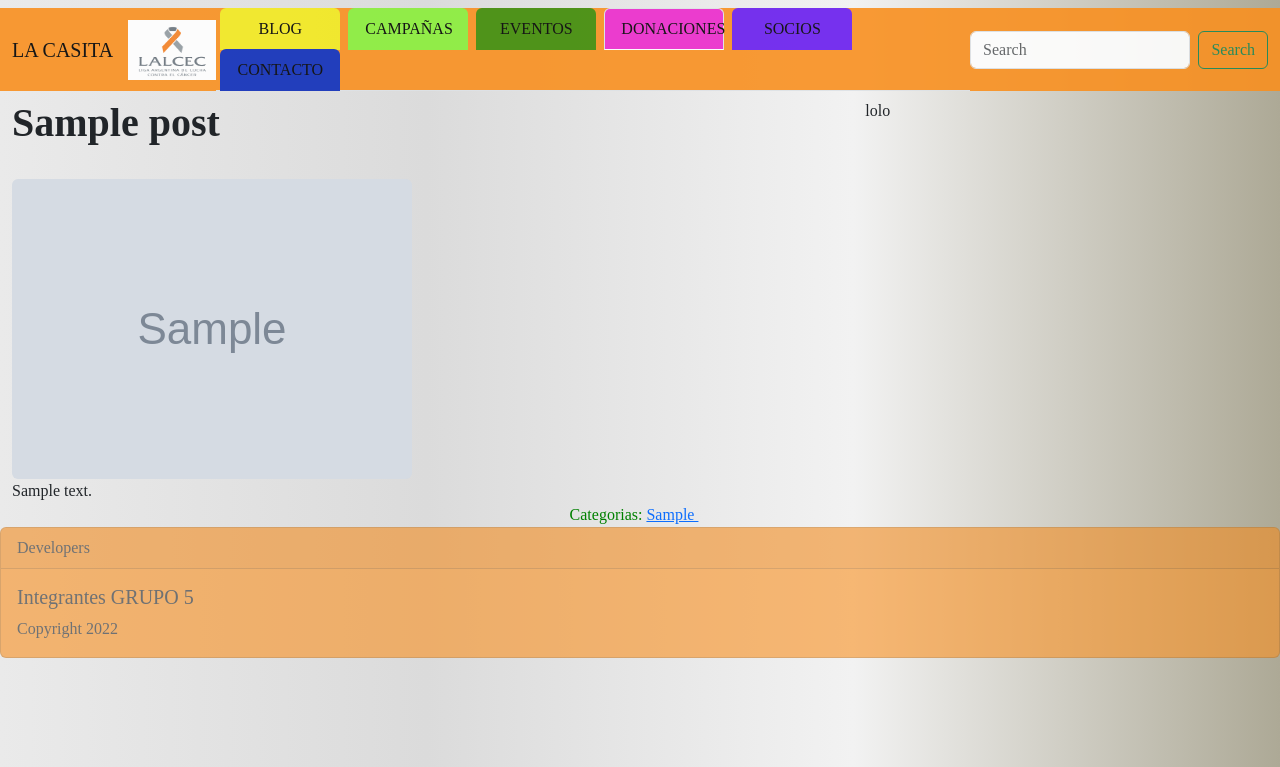
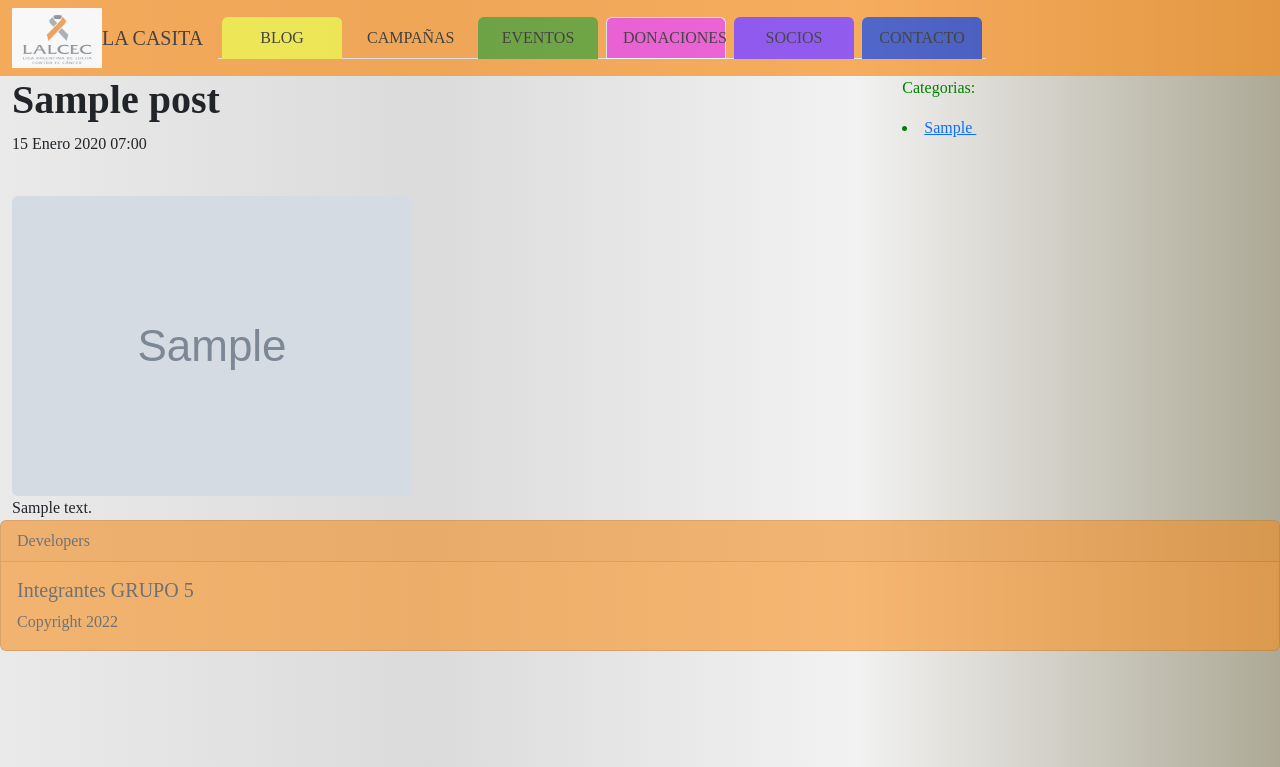
Before and after one commit to guillermoMat/Informatorio2022, a Django app: page /post/ in a window 1280 px wide. Shown: the top 767 px of the page. Run offline with Django 4.2, Linux system fonts and the light colour scheme; tables that the repository leaves empty hold one stand-in row (Sample ...); some libraries are stand-ins or nearby versions.

Commit message:
actualizacion

```diff
--- a/pryectoInfo2022/apps/post/admin.py
+++ b/pryectoInfo2022/apps/post/admin.py
@@ -6,7 +6,7 @@ from .models import Categoria, Post
 @admin.register(Post)
 class AdminPost(admin.ModelAdmin):
     list_display = ('id','titulo','contenido',
-                    'activo','created','updated','IMAGEN','usuario_id')
+                    'activo','created','updated','IMAGEN','usuario')
 
     readonly_fields  = ('created','updated')
 
--- a/pryectoInfo2022/apps/post/models.py
+++ b/pryectoInfo2022/apps/post/models.py
@@ -14,7 +14,7 @@ class Date(models.Model):
         abstract = True
 
 class Categoria(Date):
-    categoria = models.CharField(max_length=15, blank=False,null=True)
+    categoria = models.CharField(max_length=30, blank=False,null=True)
 
     class Meta:
         verbose_name='categoria'
--- a/pryectoInfo2022/templates/base.html
+++ b/pryectoInfo2022/templates/base.html
@@ -23,33 +23,34 @@
 
               {% comment %} , url("{% static 'img/circulos.png'%}  {% endcomment %}
           }
-
+          @import "../node_modules/bootstrap/scss/maps";
 
 
         </style>
     </head>
-    <body class="fondo" >
-
-        <nav class='navbar sticky-top navbar-expand-lg '  >
-
-          <div class="container-fluid " style='background-color:#F99020 ; opacity:0.9;' >
+    <body class="fondo">
 
 
-              <a class='navbar-brand  text-uppercase text-expanded font-weight-bold' href="{% url 'inicio'%}" style='background-light; width: 100px;text-align: center' >LA CASITA</a>
+        <nav class='navbar sticky-top navbar-expand-lg' style='background-color:#F99020 ; opacity:0.7;'  >
+
+          <div class="container-fluid " >
+
+            <img src="{% static "img/lalcec.png" %}" width="90" height="60">
+              <a class='navbar-brand  text-uppercase text-expanded font-weight-bold' href="{% url 'inicio'%}" style='background-light; width: 100px;text-align=center;' >LA CASITA</a>
               <button class="navbar-toggler" type="button" data-bs-toggle="collapse" data-bs-target="#navbarSupportedContent" aria-controls="navbarSupportedContent" aria-expanded="false" aria-label="Toggle navigation">
                 <span class="navbar-toggler-icon"></span>
               </button>
-              <img src="{% static "img/lalcec.png" %}" width="90" height="60">
+
               <div class="collapse navbar-collapse" id="navbarSupportedContent" >
                 <ul class="nav nav-tabs" >
                   <li class="nav-item px-lg-1" >
                     <a class="nav-link " aria-current="page" href="{% url 'post'%}" style='color:black;background-color:#F3E91D; width: 120px;text-align: center'>BLOG</a>
                   </li>
                   <li class="nav-item px-lg-1" >
-                    <a class="nav-link " href="#"  style='background-color:#89EE39;color:black; width: 120px;text-align: center' >CAMPAÑAS</a>
+                    <a class="nav-link " href="#"  style='background-color:transparent;color:black; width: 120px;text-align: center'>CAMPAÑAS</a>
                   </li>
                   <li class="nav-item px-lg-1">
-                    <a class="nav-link " href="#" style='color:black; background-color:#408B05; width: 120px;text-align: center' >EVENTOS</a>
+                    <a class="nav-link" href="#" style='color:black; background-color:#408B05; width: 120px;text-align: center' >EVENTOS</a>
                   </li>
                   <li class="nav-item px-lg-1">
                     <a class="nav-link active" href="#" style='color:black;background-color:#EC2ACC; width: 120px;text-align: center'>DONACIONES</a>
@@ -62,12 +63,13 @@
                   </li>
                 </ul>
 
-                  <form class="d-flex" role="search" text-end>
+                  {% comment %} <form class="d-flex" role="search" text-end>
                     <input class="form-control me-2" type="search" placeholder="Search" aria-label="Search" align>
                     <button class="btn btn-outline-success" type="submit">Search</button>
-                  </form>
+                  </form> {% endcomment %}
 
               </div>
+
           </div>
         </nav>
 
--- a/pryectoInfo2022/templates/inicio.html
+++ b/pryectoInfo2022/templates/inicio.html
@@ -16,7 +16,7 @@
       </h2>
 
       <Por class="mb-3">Todos los años mueren 60.000 personas por cáncer e Argentina. Por eso cuidarte del cáncer tambien es actividad escencial.</p>
-      <p>Enterate más entrando al www.</p>
+
     </div>
 
   </div>
--- a/pryectoInfo2022/templates/post.html
+++ b/pryectoInfo2022/templates/post.html
@@ -17,7 +17,7 @@
 
               {% for x in blog%}
                 <h1 ><strong > {{x.titulo}} </strong></h1>
-                <h2> {{x.descripcion}} </h2>
+                <p> {{x.updated}} </p>
                 <br>
                 <img class="intro-img  img-fluid mb-3 mb-lg-0 rounded" src= {{x.imagen.url}} %>
                 <br>
@@ -25,19 +25,22 @@
               {% endfor %}
 
         </div>
-        <div class="col-3">
-
-            lolo
-
-        </div>
 
       {% endif %}
 
-      <div style='width: 75%; margin: auto; text-align: center; color:green'>
-        Categorias:
-        {% for x in blog %}
-        <a href='{% url 'categoria' x.categoria_id %}'> {{x.categoria}} </a> &nbsp; &nbsp;
-        {% endfor %}
+      <div class="col-3">
+
+        {% if blog %}
+
+          <div style='width: 75%; margin: auto; text-align: left; color:green'>
+            <p>Categorias:</p>
+            {% for x in blog %}
+              <li>
+                <a href='{% url 'categoria' x.categoria_id %}'> {{x.categoria}} </a> &nbsp; &nbsp;
+              </li>
+            {% endfor %}
+          </div>
+        {%endif%}
       </div>
     </div>
   </nav>
--- a/pryectoInfo2022/templates/post_categorias.html
+++ b/pryectoInfo2022/templates/post_categorias.html
@@ -1,7 +1,7 @@
 {% extends 'base.html' %}
 
 {% block content %}
-
+{% block title %} Blog {%endblock%}
 <nav class="container-xxl">
 
     <div class="row">
@@ -11,9 +11,10 @@
 
 
         <div >CATEGORIA: {{categ}}</div>
+
         {% for x in blog%}
           <h1 > {{x.titulo}}</h1>
-          <h2> {{x.descripcion}} </h2>
+          <p> {{x.updated}} </p>
           <br>
           <img class="intro-img  img-fluid mb-3 mb-lg-0 rounded max-width:100% height:auto;" src= {{x.imagen.url}} >
           <br>
```
Also changed, not shown: pryectoInfo2022/apps/post/migrations/0017_alter_categoria_categoria.py (added).
